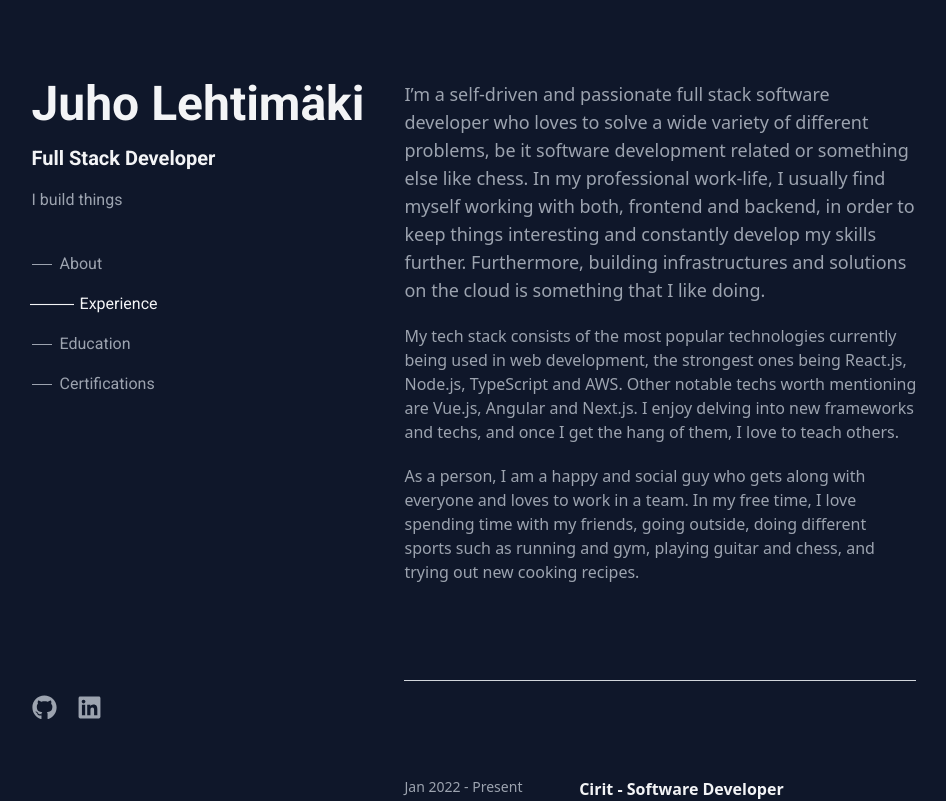
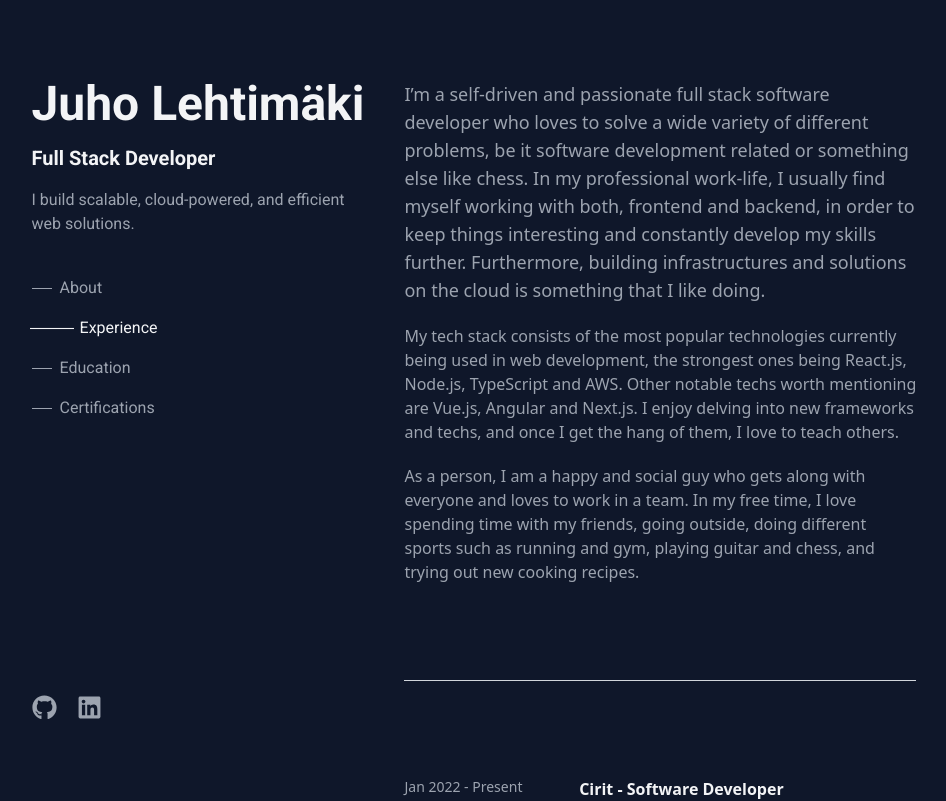
Before and after one commit to juholehtimaki/new-portfolio-app, a React app: page / in a window 1280 px wide. Shown: the top 801 px of the page, without its empty margins (166-1112 px from the left). Built offline with nearby package versions, Linux system fonts and the light colour scheme; a web font is replaced by a local one.

Commit message:
chore: improve short summary

```diff
--- a/src/components/Summary.tsx
+++ b/src/components/Summary.tsx
@@ -8,6 +8,8 @@ export const Summary: React.FC = () => (
     <h3 className="text-xl font-roboto font-bold text-gray-100">
       Full Stack Developer
     </h3>
-    <p className="font-roboto text-gray-400">I build things</p>
+    <p className="font-roboto text-gray-400 max-w-xs">
+      I build scalable, cloud-powered, and efficient web solutions.
+    </p>
   </div>
 );
```
